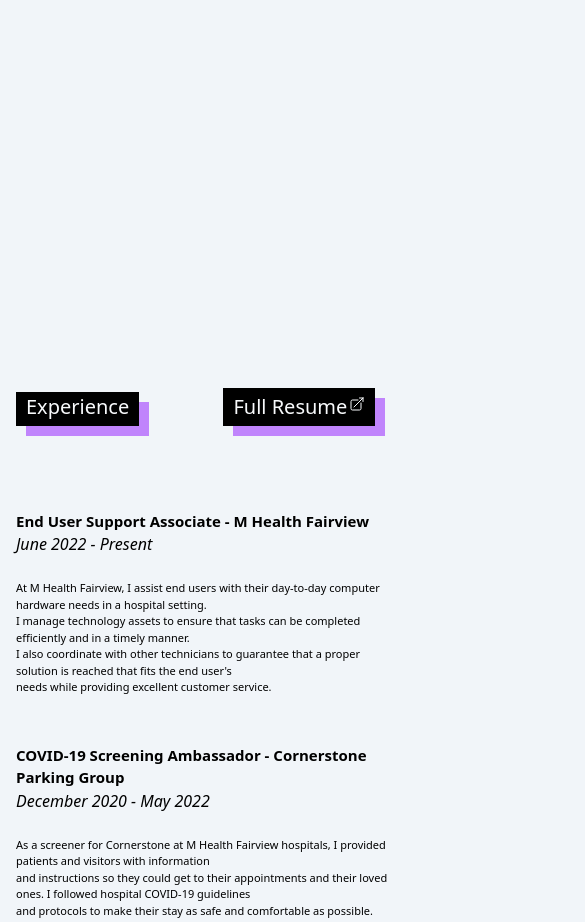
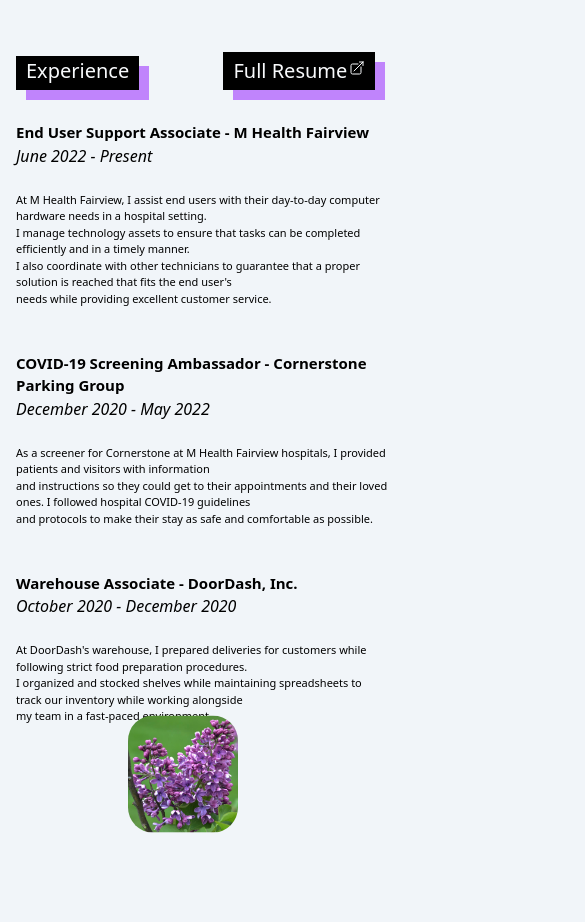
Before and after one commit to wyatt-geiger/personal_website, a plain HTML site: page index.html in a window 390 px wide. Shown: the part 1700-2622 px from the top of the page, 585 px wide, since content can reach past the window. After the commit the page ends 2542 px from the top, so only its background shows below. Drawn offline with nearby package versions, Linux system fonts and the light colour scheme.

Commit message:
Styling for mobile. Changed some values for desktop view as well to help compensate

```diff
--- a/css_file/page_template.css
+++ b/css_file/page_template.css
@@ -83,6 +83,7 @@ body {
 /* Additional styling for the animated button that scrolls to section 3*/
 .s3-button {
   margin-top: -9em;
+  top: -100px;
 }
 
 /* CSS for subheadings that are used in section 2 and 3 */
@@ -182,13 +183,13 @@ body {
 
 /* Below is the formatting for the third section of the website*/
 #section-three {
-  margin-top: 15em;
+  margin-top: 6em;
   margin-bottom: 3em;
   margin-left: 6em;
-  padding-bottom: 13em;
+  padding-bottom: 5em;
 }
 
-.experience-header {
+#experience-header {
   font-size: xx-large;
 }
 
@@ -198,6 +199,12 @@ body {
   padding-top: .2em;
 }
 
+.resume-subheading {
+  font-weight: bold;
+  font-size: large;
+  margin-top: .5em;
+}
+
 .plant-crop-3 {
   max-width: 500px;
   height: auto;
@@ -205,7 +212,7 @@ body {
   position: absolute;
   transform: translateY(15%);
   margin-left: 77em;
-  margin-top: -5em;
+  margin-top: -8em;
 }
 
 /***********************************************
@@ -357,11 +364,12 @@ body {
 
 #section-three {
   margin-left: 1em;
+  margin-top: -6em;
+  max-height: 900px;
 }
 
-.experience-header {
+#experience-header {
   font-size: 20px;
-  margin-bottom: 3em;
 }
 
 .full-resume {
@@ -371,6 +379,7 @@ body {
 
 .resume-text {
   font-size: 11px;
+  margin-bottom: -1em;
 }
 
 .resume-subheading {
@@ -379,13 +388,12 @@ body {
 }
 
 .plant-crop-3 {
-  max-width: 500px;
+  max-width: 110px;
   height: auto;
   border-radius: 25px;
   position: absolute;
-  transform: translateY(15%);
-  margin-left: 77em;
-  margin-top: -5em;
+  margin-left: 7em;
+  margin-top: 50em;
 }
 
 }
--- a/index.html
+++ b/index.html
@@ -139,7 +139,7 @@
     <!-- Button to scroll to next section of the website -->
     <div class="center s3-button">
         <div class="section-description">EXPERIENCE</div>
-        <input type="button" class="next-section-scroll" value="V" onClick="document.getElementById('section-three').scrollIntoView({ behavior: 'smooth' });"/>
+        <input type="button" class="next-section-scroll" value="V" onClick="document.getElementById('experience-header').scrollIntoView({ top: 10,behavior: 'smooth' });"/>
     </div>
 
     <!-- Below is the third section of the website, containing my work experience -->
@@ -147,7 +147,7 @@
 
                 <img src="assets/plant_3.png" alt="photo of a plant" class="plant-crop-3">
 
-                <div class="header-shadow experience-header">
+                <div class="header-shadow" id="experience-header">
                     Experience
                 </div>
 
```
